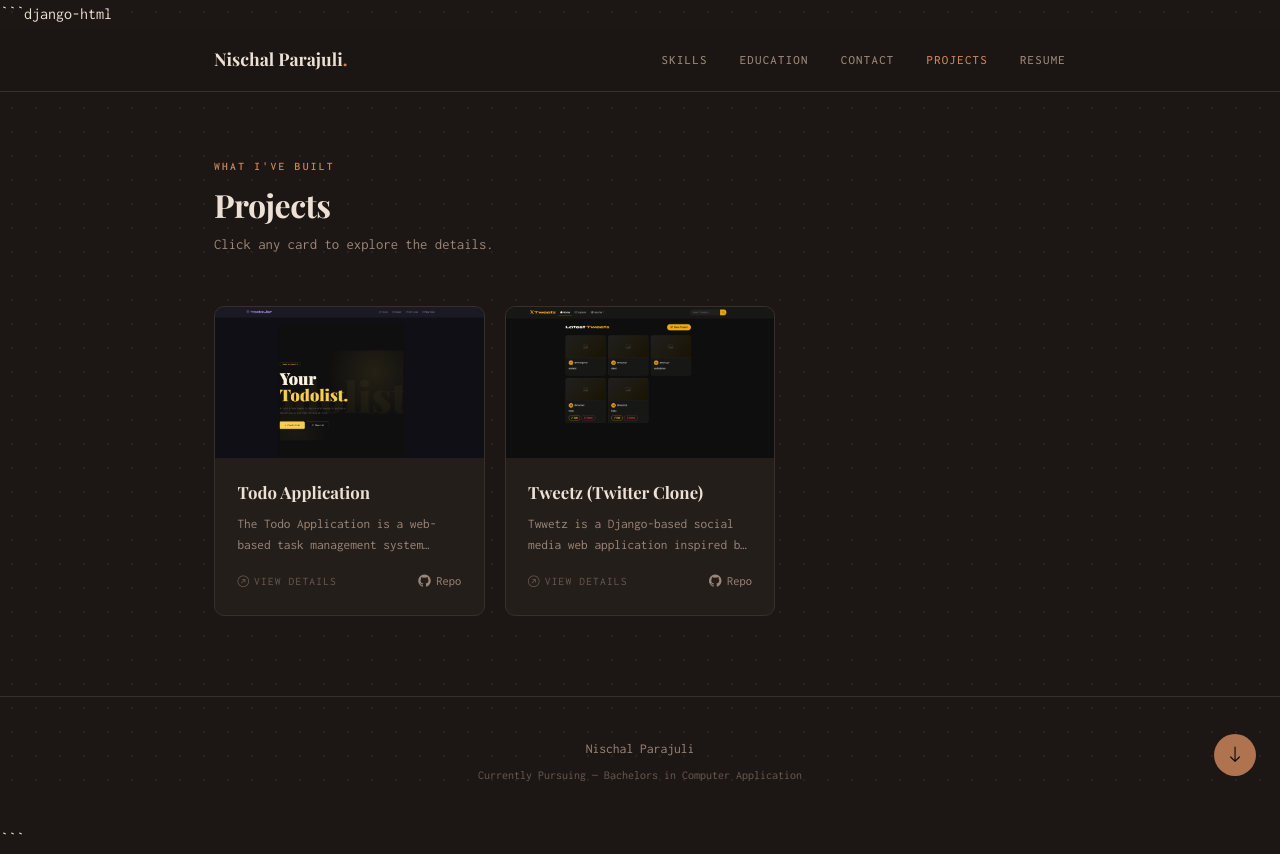
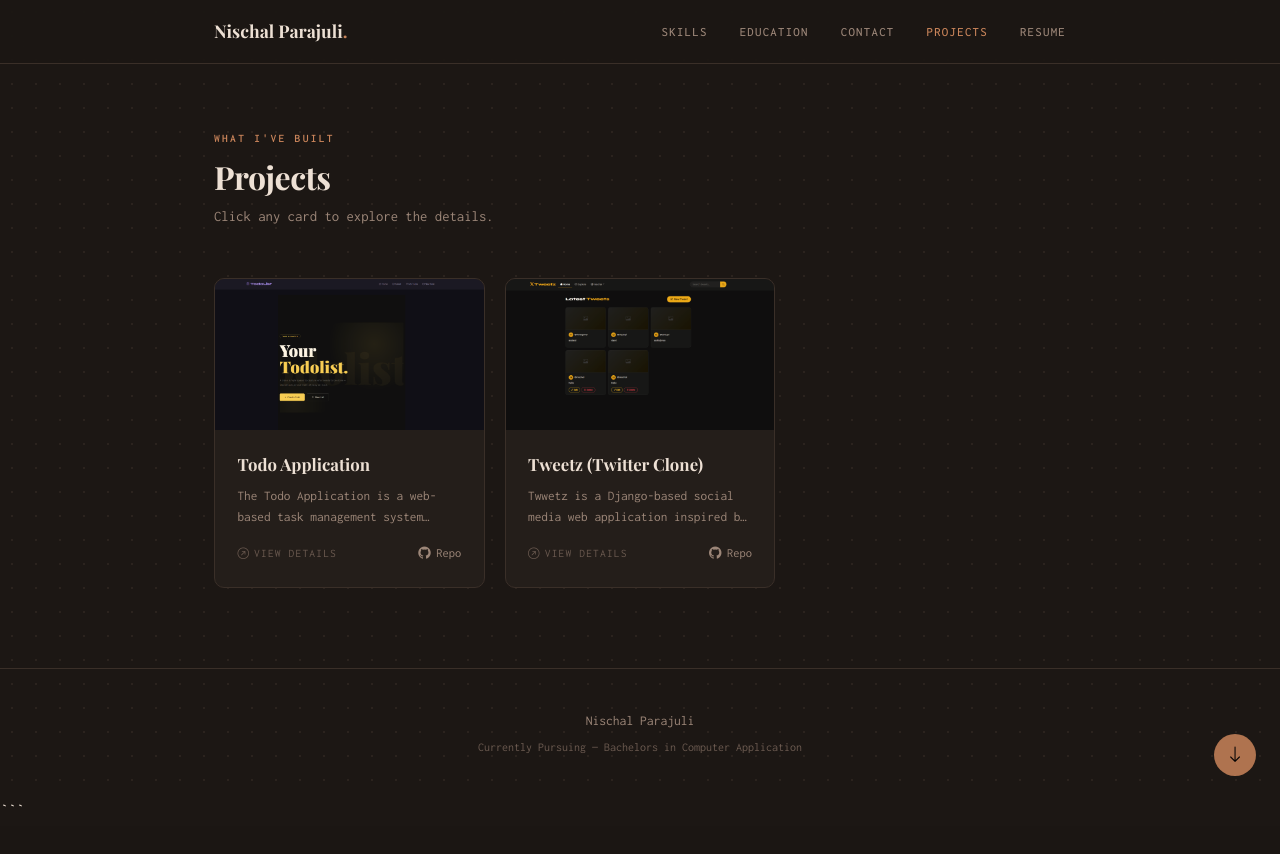
Before and after one commit to NischalParajuli/Portfolio, a Django app: page /projects/ in a window 1280 px wide. After the commit the page ends 807 px from the top, so only its background shows below. Run offline with Django 5.2, Linux system fonts and the light colour scheme; data comes from the database, SQL or seed files in the repository; parts of the project's set-up code (start-up, migrations or seed data) failed here and were passed over.

Commit message:
Fixed some bugs

````diff
--- a/main/templates/project_details.html
+++ b/main/templates/project_details.html
@@ -1,4 +1,3 @@
-```django-html
 {% load static %}
 <!DOCTYPE html>
 <html>
--- a/main/templates/projects.html
+++ b/main/templates/projects.html
@@ -1,4 +1,3 @@
-```django-html
 {% load static %}
 <!DOCTYPE html>
 <html lang="en">
````
